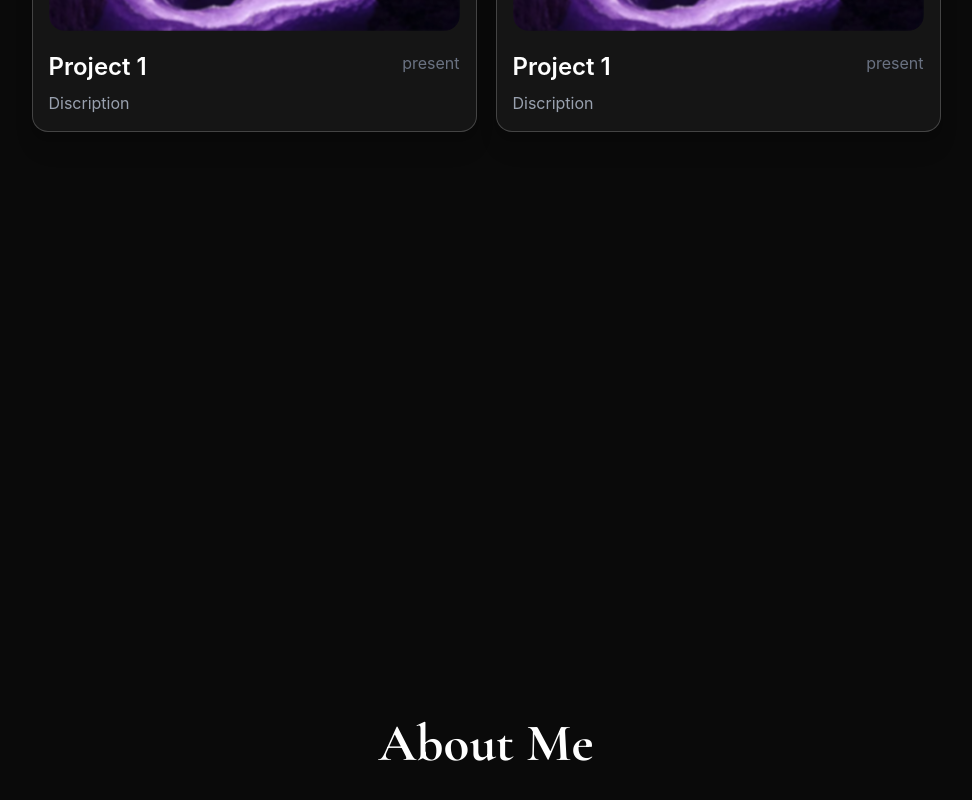
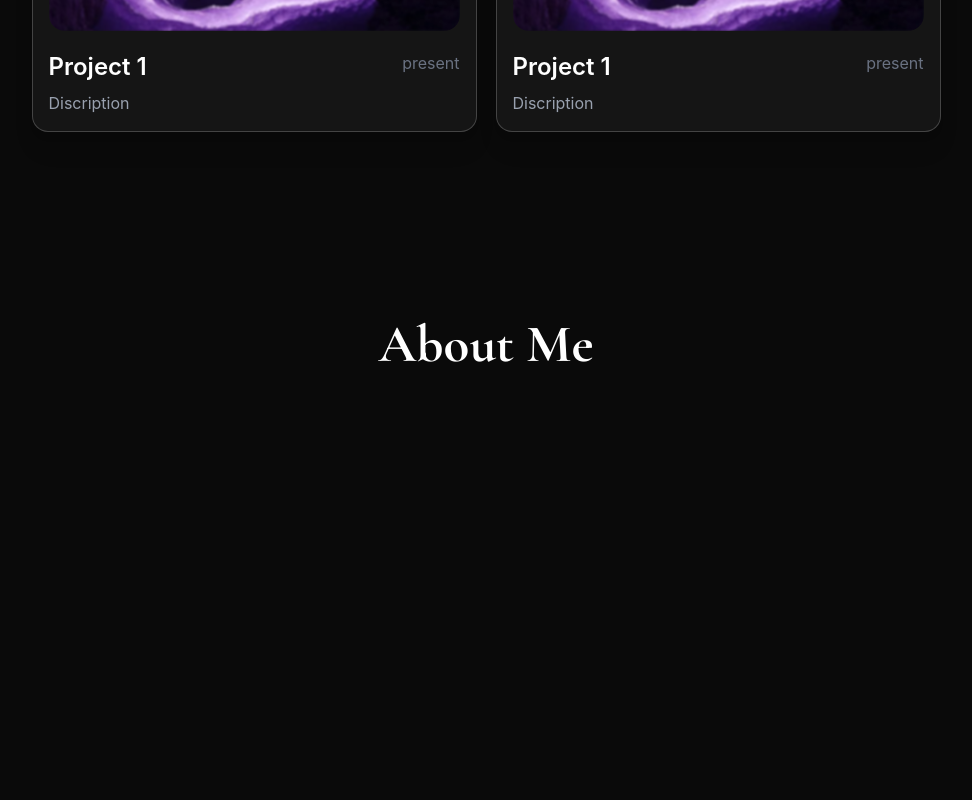
Before and after one commit to abhi-r21/Portfolio-Website, a React app: page / in a window 1280 px wide. Shown: the part 1530-2330 px from the top of the page, without its empty margins (154-1126 px from the left). Built offline with nearby package versions, Linux system fonts and the light colour scheme; the HTML template or start-up script is replaced by a standard one; a web font is replaced by a local one.

Commit message:
Fixed a error in AboutText Page

```diff
--- a/src/components/AboutMe.tsx
+++ b/src/components/AboutMe.tsx
@@ -10,7 +10,7 @@ function AboutMe() {
   });
 
   //Move About Me from lower position to the top
-  const y = useTransform(scrollYProgress, [0, 0.5], [500, 0]);
+  const y = useTransform(scrollYProgress, [0, 0.5], [100, 0]);
 
   //Slightly reduce its size while moving
   const scale = useTransform(scrollYProgress, [0, 0.35], [1.1, 1]);
@@ -19,7 +19,7 @@ function AboutMe() {
     <section
     id="aboutme"
     ref={ref}
-    className="relative h-[200vh]"
+    className="relative h-[300vh]"
     >
       {/* This is the position where the heading will stay */}
     <div className="sticky top-8 z-20">
@@ -30,7 +30,7 @@ function AboutMe() {
       </motion.h1>
     </div>
 
-      <AboutText />
+      <AboutText scrollYProgress={scrollYProgress} />
     </section>
   );
 }
--- a/src/components/AboutText.tsx
+++ b/src/components/AboutText.tsx
@@ -1,35 +1,35 @@
-import { motion, useScroll, useTransform } from "motion/react";
-import { useRef } from "react";
+import { motion, useTransform } from "motion/react";
+import type { MotionValue } from "motion/react";
 
-function AboutText() {
-  const ref =useRef<HTMLDivElement>(null);
+interface AboutTextProps {
+  scrollYProgress: MotionValue<number>;
+}
 
-  const{ scrollYProgress } = useScroll({
-    target: ref,
-    offset: ["start center", "end center"]
-  });
+function AboutText({scrollYProgress}: AboutTextProps) {
 
+  //Text appears
   const opacity = useTransform(
-    scrollYProgress, [0, 0.4, 0.8, 1], [0, 1, 1, 0]
-  )
+    scrollYProgress, [0.2, 0.35, 0.5, 0.65], [ 0, 1, 1, 0]
+  );
 
+  //Blur only while disappearing
   const blur = useTransform(
-    scrollYProgress, [0, 0.6, 1], [0, 0, 8]
+    scrollYProgress, [0.5, 0.65], [0, 10]
   );
 
   const filter = useTransform(
-    blur,
-    (value) => `blur(${value}px)`
+    blur, (value) => `blur(${value}px)`
   );
 
+
   return (
-    <div
-    ref={ref}
-    className="flex min-h-screen items-center justify-center px-6"
-    >
+    <div className="sticky top-0 flex h-screen items-center justify-center px-6">
       <motion.p
-      style = {{ opacity, filter }}
-      className="max-w-5xl text-center text-2xl leading-relaxed text-gray-400"
+      style = {{
+         opacity,
+         filter
+        }}
+      className="max-w-5xl text-center text-2xl leading-relaxed text-white-400"
       >
         I'm a developer who enjoys turning ideas into clean, functional
         digital experiences. I like experimenting with new technologies,
@@ -40,4 +40,6 @@ function AboutText() {
   )
 }
 
+
+
 export default AboutText;
```
